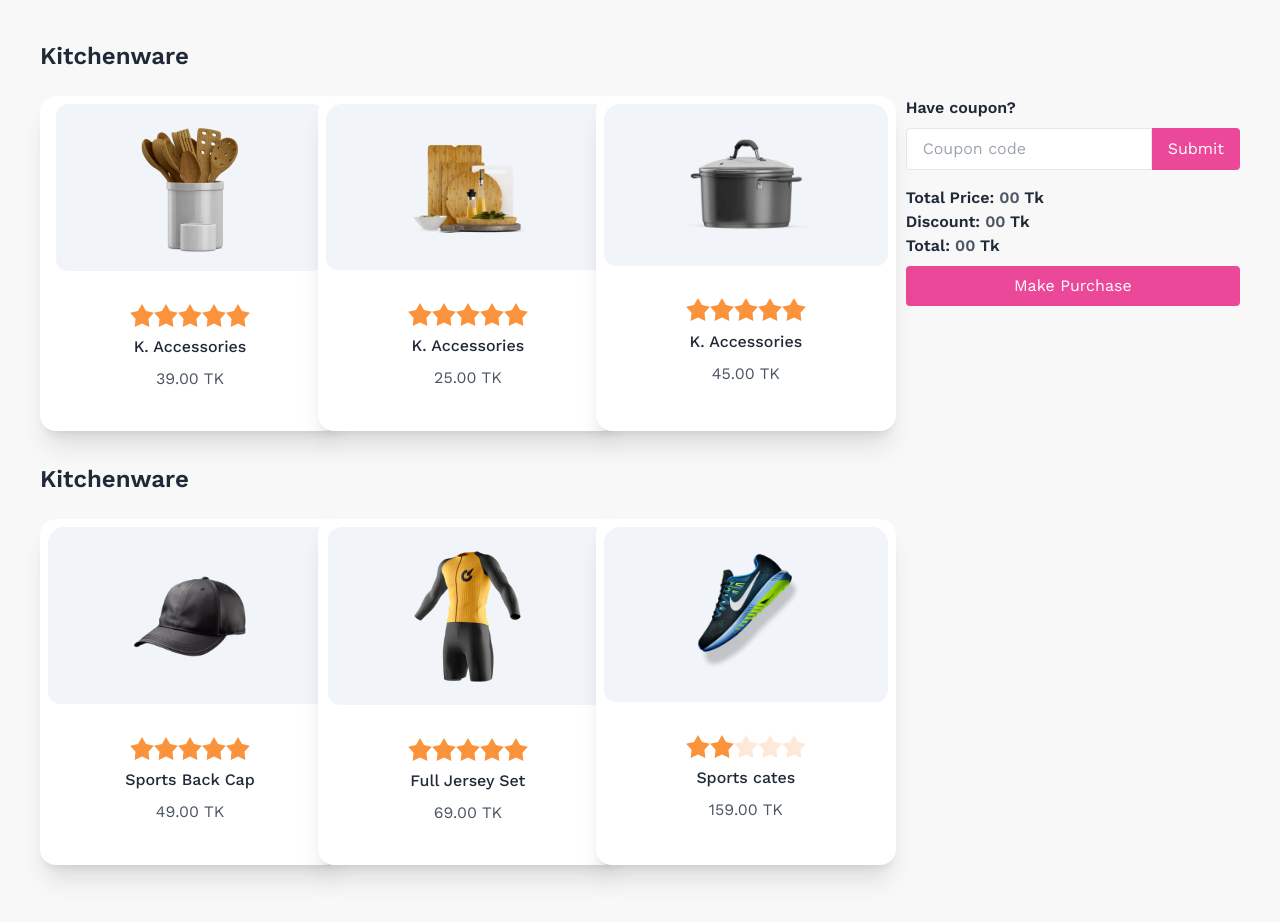
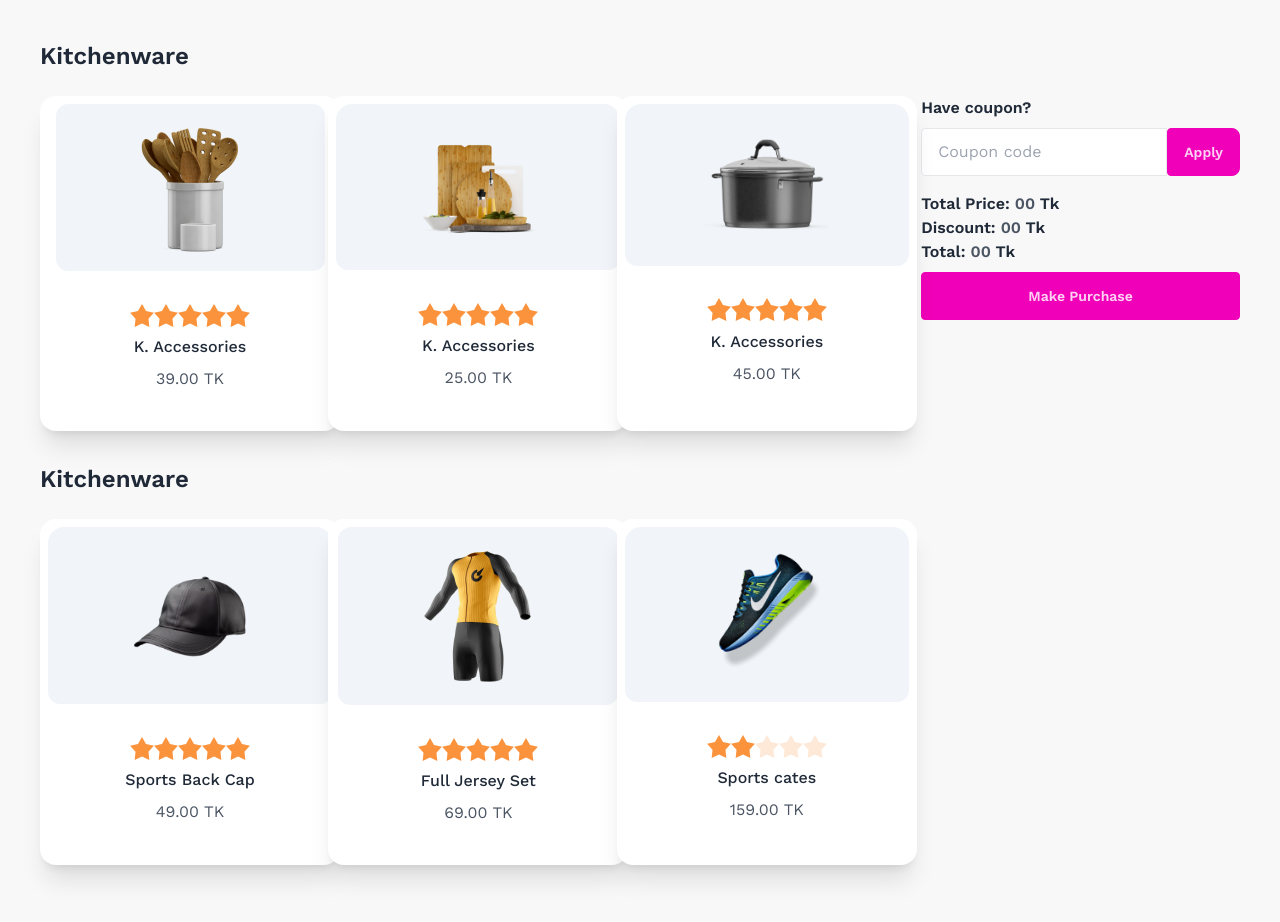
Before and after one commit to mahfuzar175/summer-sale, a plain HTML site: page index.html in a window 1280 px wide. Shown: the part 640-1562 px from the top of the page. Drawn offline with nearby package versions, Linux system fonts and the light colour scheme.

Commit message:
design error fixed

```diff
--- a/index.html
+++ b/index.html
@@ -39,7 +39,7 @@
                 <div class="mb-8">
                     <!-- kitchenware header -->
                     <div class="text-2xl font-semibold mb-6">Kitchenware</div>
-                    <div class="flex-1 grid grid-cols-1 md:grid-cols-2 lg:grid-cols-3 gap-4">
+                    <div class="flex-1 grid grid-cols-1 md:grid-cols-2 lg:grid-cols-3 gap-8">
                         <!-- kitchen card-1 -->
                         <div class="card bg-base-100 shadow-xl w-[300px] p-2">
                             <figure>
@@ -97,7 +97,7 @@
                 <div class="mb-8">
                     <!-- Sportswear header -->
                     <div class="text-2xl font-semibold mb-6">Kitchenware</div>
-                    <div class="flex-1 grid grid-cols-1 md:grid-cols-2 lg:grid-cols-3 gap-4">
+                    <div class="flex-1 grid grid-cols-1 md:grid-cols-2 lg:grid-cols-3 gap-8">
                         <!-- Sportswear card-1 -->
                         <div class="card bg-base-100 shadow-xl w-[300px] p-2">
                             <figure>
@@ -157,13 +157,13 @@
                 <h3 class="font-semibold mb-2">Have coupon?</h3>
                 <div class="flex">
                     <input type="text" class="border rounded-l py-2 px-4" placeholder="Coupon code">
-                    <button class="bg-pink-500 text-white rounded-r py-2 px-4">Submit</button>
+                    <button class="btn btn-secondary normal-case rounded-s py-2 px-4">Apply</button>
                 </div>
                 <div class="mt-4">
                     <h1 class="font-semibold">Total Price: <span class="text-gray-600">00</span> Tk</h1>
                     <h1 class="font-semibold">Discount: <span class="text-gray-600">00</span> Tk</h1>
                     <h1 class="font-semibold">Total: <span class="text-gray-600">00</span> Tk</h1>
-                    <button class="bg-pink-500 text-white rounded p-2 mt-2 w-full">Make Purchase</button>
+                    <button class="btn btn-secondary normal-case rounded p-2 mt-2 w-full">Make Purchase</button>
                 </div>
 
             </div>
```
